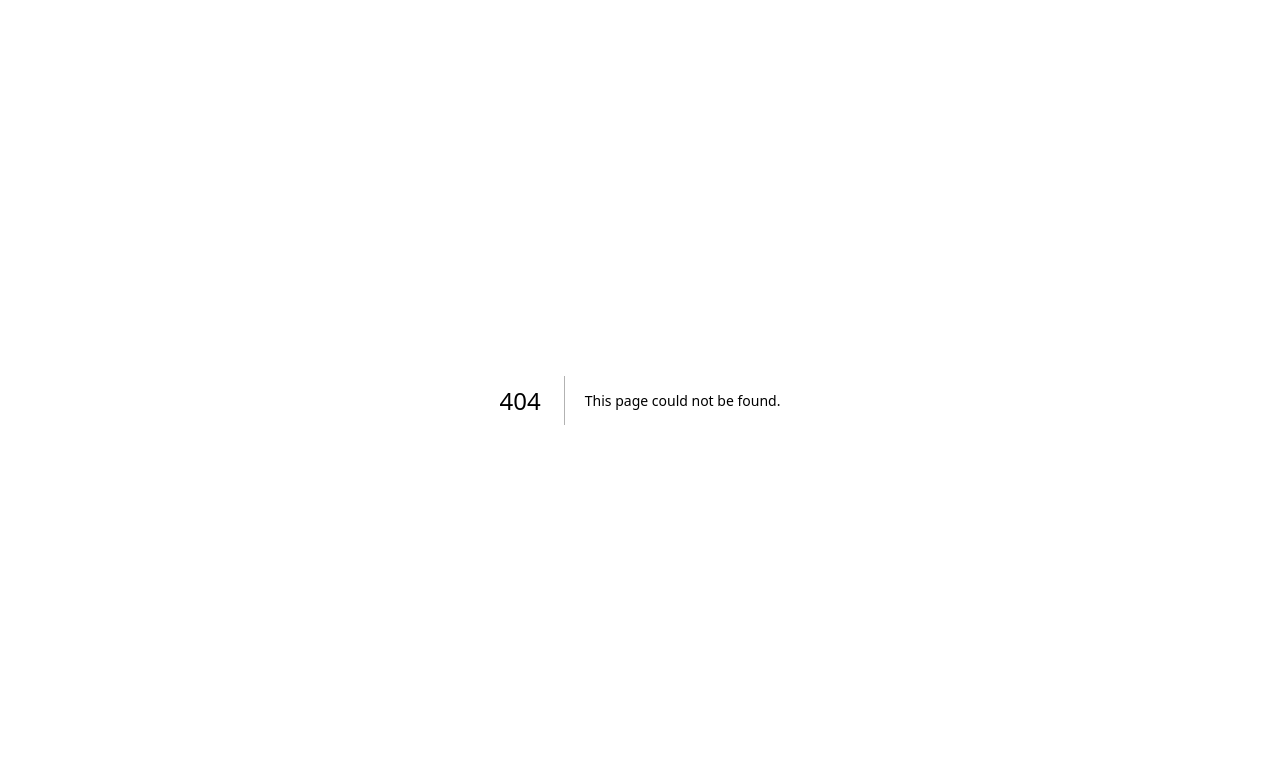
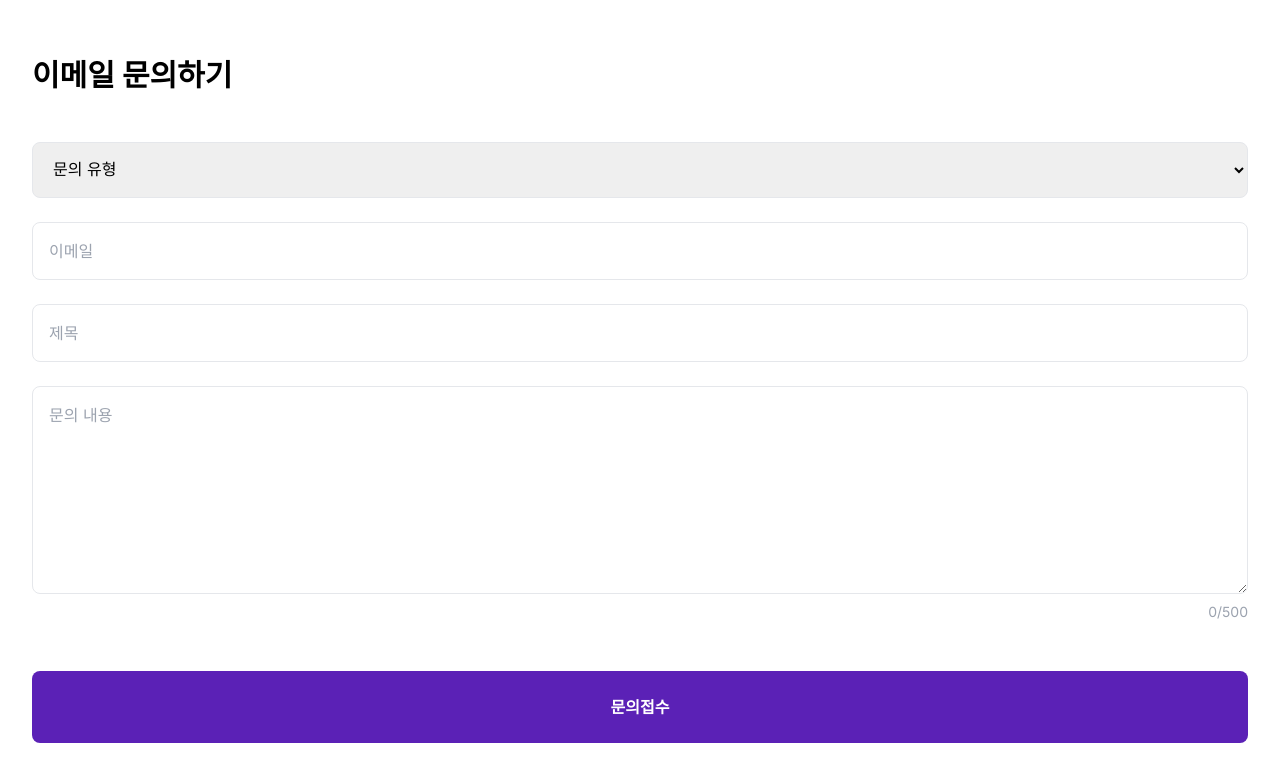
Before and after one commit to memetionary/memetionary-fe, a Next.js app in the folder memetionary/: page /contact in a window 1280 px wide. Before the commit this address had no page. Shown: the top 782 px of the page. Built offline with nearby package versions, Linux system fonts and the light colour scheme.

Commit message:
💄 contact 페이지 구현

```diff
--- /dev/null
+++ b/memetionary/src/app/contact/page.tsx
@@ -0,0 +1,40 @@
+'use client';
+
+import { useState } from 'react';
+import Input from '@/components/Input';
+import Select from '@/components/Select';
+import TextArea from '@/components/TextArea';
+import { CONTACT_OPTIONS } from '@/components/Select/constants';
+
+interface Form {
+  option: string;
+  email: string;
+  title: string;
+  content: string;
+}
+
+const borderStyle = 'border border-solid border-gray-200 rounded-lg p-4 focus:outline-none';
+
+export default function Contact() {
+  const [form, setForm] = useState<Form>();
+
+  return (
+    <div className="grid h-screen p-8 content-around">
+      <h2 className="text-3xl font-bold">{'이메일 문의하기'}</h2>
+      <div className="grid gap-y-6">
+        <Select className={borderStyle} options={CONTACT_OPTIONS} value={form?.option} />
+        <Input className={borderStyle} type="email" placeholder="이메일" value={form?.email} />
+        <Input className={borderStyle} type="text" placeholder="제목" value={form?.title} />
+        <TextArea
+          className={`${borderStyle} h-52`}
+          placeholder="문의 내용"
+          value={form?.content}
+          showTextLength={true}
+        />
+      </div>
+      <button className="justify-self-center w-full p-6 rounded-lg bg-violet-800 text-white font-bold">
+        {'문의접수'}
+      </button>
+    </div>
+  );
+}
```
